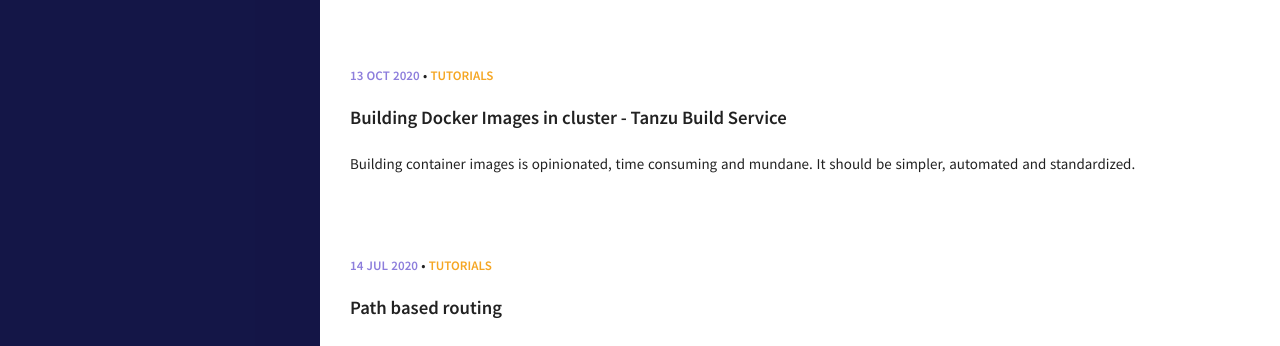
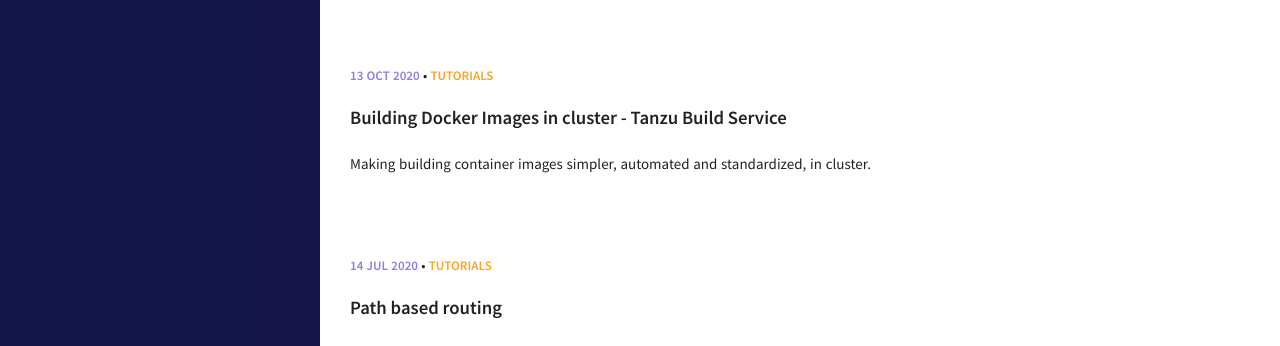
Before and after one commit to karan-kapoor90/karankapoor.in, a Jekyll site: the page built from index.html, in a window 1280 px wide. Shown: the top 346 px of the page. Built offline with Jekyll 4.4.1, drawn with Linux system fonts in a browser that asks for light colours; part of the change alters nothing that is shown.

Commit message:
bugfixes in TBS blog

```diff
--- a/_posts/2020-10-13-tanzu-build-service.md
+++ b/_posts/2020-10-13-tanzu-build-service.md
@@ -2,7 +2,7 @@
 layout: post
 categories: [Tutorials]
 comments: true
-excerpt: Building container images is opinionated, time consuming and mundane. It should be simpler, automated and standardized.
+excerpt: Making building container images simpler, automated and standardized, in cluster.
 title: Building Docker Images in cluster - Tanzu Build Service
 tags: [Buildpacks, Tanzu, Tanzu Build Service, Kubernetes]
 description: Building container images is opinionated, time consuming and mundane. It should be simpler, automated and standardized.
@@ -68,11 +68,11 @@ For more information on how `Cloud Native Buildpacks`, the component in TBS that
 
 8. Here are the links to each Tanzu Network page in which users must accept the EULA:
 
-    - Tanzu Build Service Dependencies
-    - Java Buildpack for VMware Tanzu
-    - Java Native Image Buildpack for VMware Tanzu
-    - Node.js Buildpack for VMware Tanzu
-    - Go Buildpack for VMware Tanzu
+    - [Tanzu Build Service Dependencies](https://network.pivotal.io/products/tbs-dependencies/)
+    - [Java Buildpack for VMware Tanzu](https://network.pivotal.io/products/tanzu-java-buildpack/)
+    - [Java Native Image Buildpack for VMware Tanzu](https://network.pivotal.io/products/tanzu-java-native-image-buildpack)
+    - [Node.js Buildpack for VMware Tanzu](https://network.pivotal.io/products/tanzu-nodejs-buildpack/)
+    - [Go Buildpack for VMware Tanzu](https://network.pivotal.io/products/tanzu-go-buildpack/)
 
 
 ## Install TBS
```
